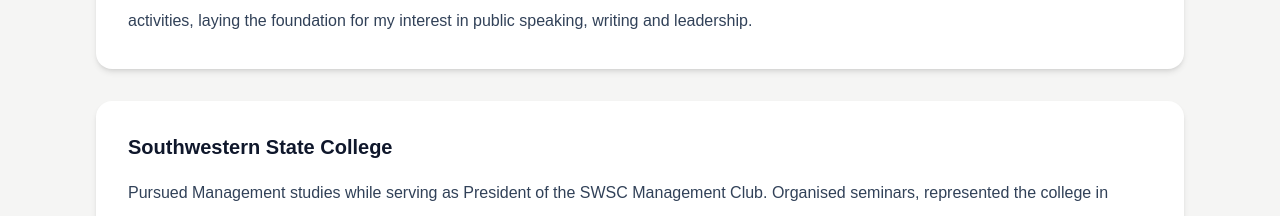
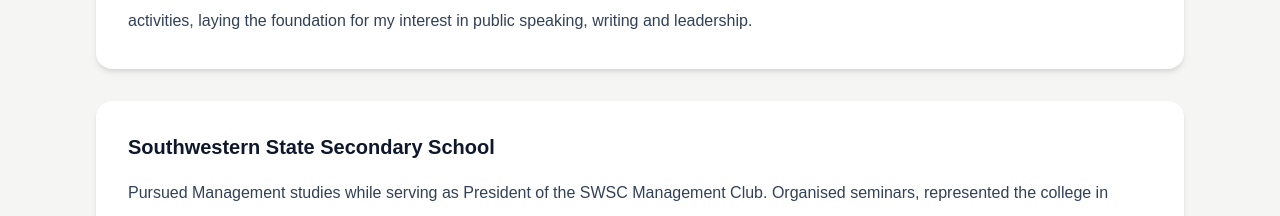
Before and after one commit to prashamghimire/portfolio, a Next.js app: page /about in a window 1280 px wide. Shown: the part 2200-2416 px from the top of the page. Built offline with nearby package versions, Linux system fonts and the light colour scheme.

Commit message:
swsc into swsss

```diff
--- a/app/about/page.tsx
+++ b/app/about/page.tsx
@@ -191,7 +191,7 @@
 
     <div className="bg-white rounded-2xl shadow-md p-8">
       <h3 className="text-xl font-bold text-slate-900">
-        Southwestern State College
+        Southwestern State Secondary School
       </h3>
 
       <p className="mt-4 leading-8 text-slate-700">
```
